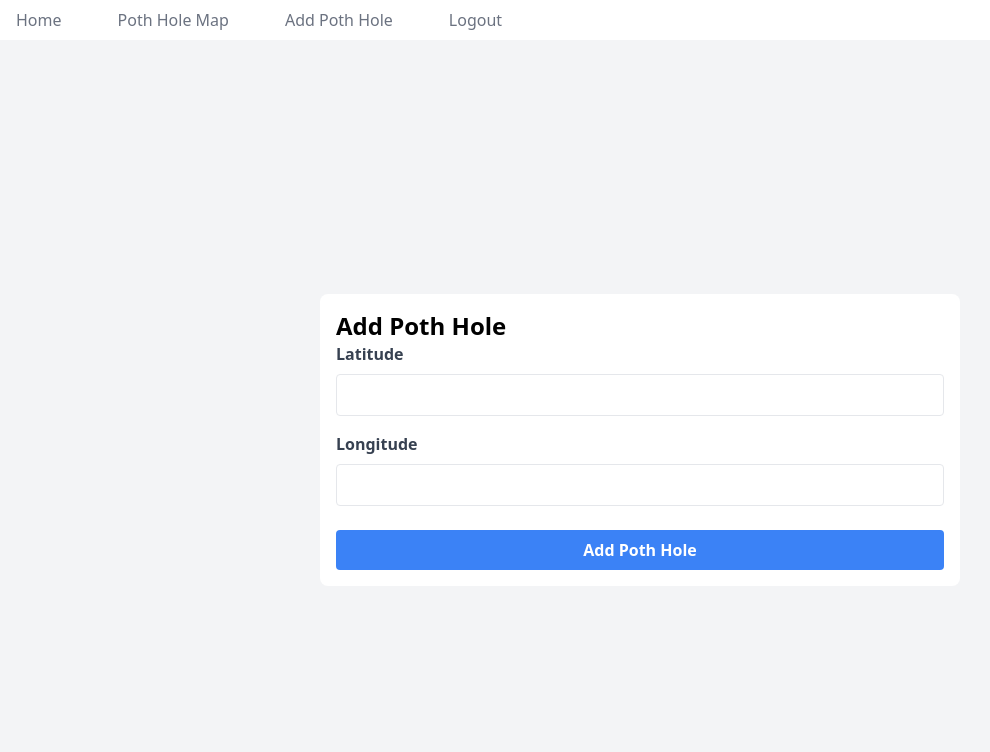
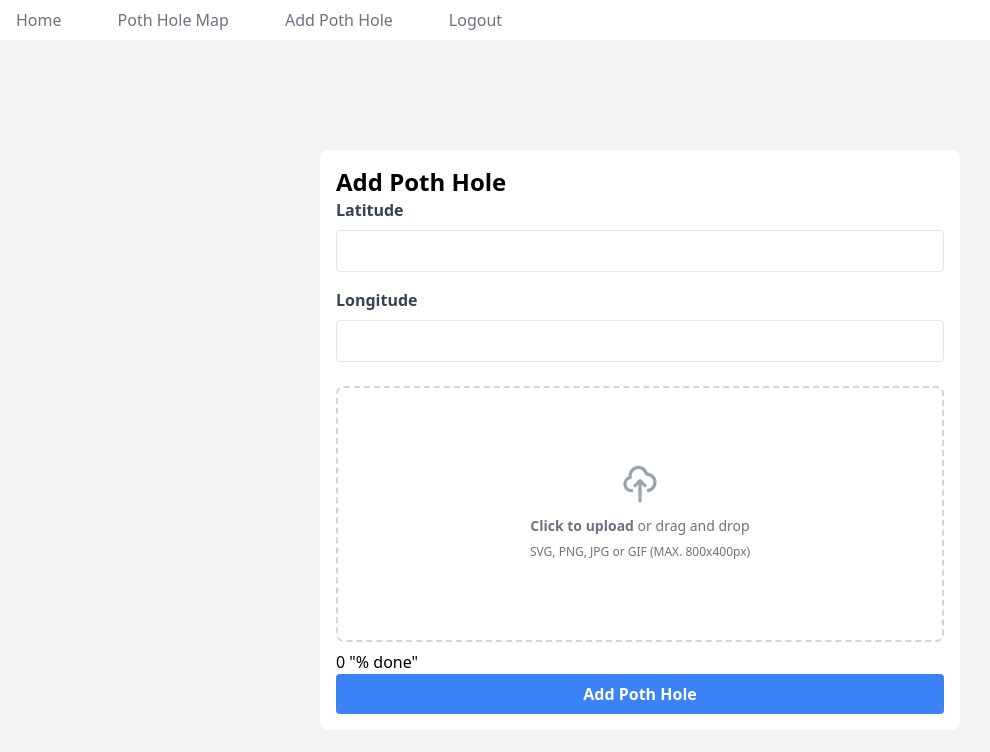
Before and after one commit to DarkPhoenix2704/pothHoleApp, a React app: page /addpothhole in a window 1280 px wide. Shown: the top 752 px of the page, without its empty margins (0-990 px from the left). Built offline with nearby package versions, Linux system fonts and the light colour scheme.

Commit message:
use table

```diff
--- a/src/context/firebase.tsx
+++ b/src/context/firebase.tsx
@@ -2,6 +2,7 @@ import { initializeApp } from "firebase/app";
 import { getAuth } from "firebase/auth";
 import { getDatabase } from "firebase/database";
 import { getFunctions } from "firebase/functions";
+import { getStorage } from "firebase/storage";
 import React, { createContext, useContext } from "react";
 
 const FirebaseContext = createContext<any>({});
@@ -21,6 +22,8 @@ const app = initializeApp(firebaseConfig);
 const auth = getAuth(app);
 const db = getDatabase(app);
 const functions = getFunctions(app);
+const storage = getStorage(app);
+
 export const useFirebase = () => useContext(FirebaseContext);
 export const FirebaseProvider = ({
   children,
@@ -28,7 +31,7 @@ export const FirebaseProvider = ({
   children: React.ReactNode;
 }) => (
   // eslint-disable-next-line react/jsx-no-constructed-context-values
-  <FirebaseContext.Provider value={{ auth, db, functions }}>
+  <FirebaseContext.Provider value={{ auth, db, functions, storage }}>
     {children}
   </FirebaseContext.Provider>
 );
--- a/src/routes/AddPothHole.tsx
+++ b/src/routes/AddPothHole.tsx
@@ -4,13 +4,16 @@ import React from "react";
 import { Link, useNavigate } from "react-router-dom";
 import { useFirebase } from "../context/firebase";
 import { ref, push, set } from "firebase/database";
+import { uploadBytesResumable, getDownloadURL } from "firebase/storage";
 
 export const AddPothHole = () => {
-  const { auth, db } = useFirebase();
+  const { auth, db, storage } = useFirebase();
   const navigate = useNavigate();
   const [latitude, setLatitude] = React.useState<number | null>(null);
   const [longitude, setLongitude] = React.useState<number | null>(null);
+  const [file, setFile] = React.useState<File | null>(null);
   const [isSuccess, setIsSuccess] = React.useState<boolean>(false);
+  const [percent, setPercent] = React.useState(0);
 
   const addPothHole = async (e: React.FormEvent<HTMLFormElement>) => {
     setIsSuccess(false);
@@ -25,6 +28,35 @@ export const AddPothHole = () => {
       setIsSuccess(true);
     });
   };
+
+  function handleFile(event: React.ChangeEvent<HTMLInputElement>) {
+    setFile(event.target.files![0]);
+  }
+
+  /*  const handleUpload = () => {
+    if (!file) {
+      alert("Please select a file");
+      return;
+    }
+    const storageRef = ref(storage, `/files/${file.name}`); // progress can be paused and resumed. It also exposes progress updates. // Receives the storage reference and the file to upload.
+    const uploadTask = uploadBytesResumable(storageRef, file);
+    uploadTask.on(
+      "state_changed",
+      (snapshot) => {
+        const percent = Math.round(
+          (snapshot.bytesTransferred / snapshot.totalBytes) * 100
+        ); // update progress
+        setPercent(percent);
+      },
+      (err) => console.log(err),
+      () => {
+        // download url
+        getDownloadURL(uploadTask.snapshot.ref).then((url) => {
+          console.log(url);
+        });
+      }
+    );
+  }; */
 
   return (
     <>
@@ -94,6 +126,45 @@ export const AddPothHole = () => {
                 className="border rounded py-2 px-3 w-full focus:outline-none focus:ring-2 focus:ring-blue-500 focus:border-transparent"
               />
             </div>
+            <div className="flex mb-2 items-center justify-center w-full">
+              <label
+                htmlFor="dropzone-file"
+                className="flex flex-col items-center justify-center w-full h-64 border-2 border-gray-300 border-dashed rounded-lg cursor-pointer bg-white-100"
+              >
+                <div className="flex flex-col items-center justify-center pt-5 pb-6">
+                  <svg
+                    aria-hidden="true"
+                    className="w-10 h-10 mb-3 text-gray-400"
+                    fill="none"
+                    stroke="currentColor"
+                    viewBox="0 0 24 24"
+                    xmlns="http://www.w3.org/2000/svg"
+                  >
+                    <path
+                      stroke-linecap="round"
+                      stroke-linejoin="round"
+                      stroke-width="2"
+                      d="M7 16a4 4 0 01-.88-7.903A5 5 0 1115.9 6L16 6a5 5 0 011 9.9M15 13l-3-3m0 0l-3 3m3-3v12"
+                    ></path>
+                  </svg>
+                  <p className="mb-2 text-sm text-gray-500 dark:text-gray-400">
+                    <span className="font-semibold">Click to upload</span> or
+                    drag and drop
+                  </p>
+                  <p className="text-xs text-gray-500 dark:text-gray-400">
+                    SVG, PNG, JPG or GIF (MAX. 800x400px)
+                  </p>
+                </div>
+                <input
+                  id="dropzone-file"
+                  type="file"
+                  className="hidden"
+                  /*                   onChange={handleFile}
+                   */
+                />
+              </label>
+            </div>
+            <p>{percent} "% done"</p>
             <button
               type="submit"
               className="bg-blue-500 hover:bg-blue-700 text-white font-bold py-2 px-4 rounded focus:outline-none focus:ring-2 focus:ring-blue-500 focus:ring-opacity-50"
--- a/src/routes/Home.tsx
+++ b/src/routes/Home.tsx
@@ -77,28 +77,40 @@ export const Home = () => {
         </div>
       </div>
       <div className="min-h-screen bg-gray-100 flex justify-center items-center">
-        <div className="bg-white w-1/2 p-4 rounded-lg">
-          <h1 className="text-2xl font-bold">Poth Hole Locations</h1>
-          <div className="mt-4">
+        <table className="bg-white w-5/6 p-4 rounded-lg">
+          <tr>
+            <th colSpan={4} className="px-4 py-2">
+              Poth Hole Locations
+            </th>
+          </tr>
+          <tr>
+            <th className="px-2 py-2">SI NO</th>
+            <th className="px-2 py-2">Latitude</th>
+            <th className="px-2 py-2">Logitude</th>
+            <th className="px-2 py-2">Action</th>
+          </tr>
           {locations &&
             locations.map((location, index) => {
               return (
-                  <div
-                    key={index}
-                    className="flex justify-between items-center"
-                  >
-                    <div className="flex items-center">
+                <tr key={index}>
+                  <td className="px-2 py-2">
                     <div className="bg-red-400 w-4 h-4 rounded-full mr-2"></div>
+                  </td>
+                  <td className="px-2 py-2">
                     <div className="text-gray-500 w-full flex-grow">
-                        {location.latitude}, {location.longitude}
+                      {location.latitude}
                     </div>
+                  </td>
+                  <td className="px-2 py-2">
+                    <div className="text-gray-500 w-full flex-grow">
+                      {location.longitude}
+                    </div>
+                  </td>
+                  <td className="px-2 py-2 ">
                     <button
-                        className="text-gray-500 ml-2 p-2 cursor-pointer"
+                      className="text-white rounded-md bg-red-500 p-2 cursor-pointer"
                       onClick={() => {
-                          const locationRef = ref(
-                            db,
-                            `locations/${location.id}`
-                          );
+                        const locationRef = ref(db, `locations/${location.id}`);
                         set(locationRef, null);
                         setLocations((prev) => {
                           if (prev) {
@@ -112,12 +124,11 @@ export const Home = () => {
                     >
                       Remove
                     </button>
-                    </div>
-                  </div>
+                  </td>
+                </tr>
               );
             })}
-          </div>
-        </div>
+        </table>
       </div>
     </>
   );
```
Also changed, not shown: 1 other file (tests, documents, lock files or other folders). Lines whose indentation alone changed are shown as unchanged.
